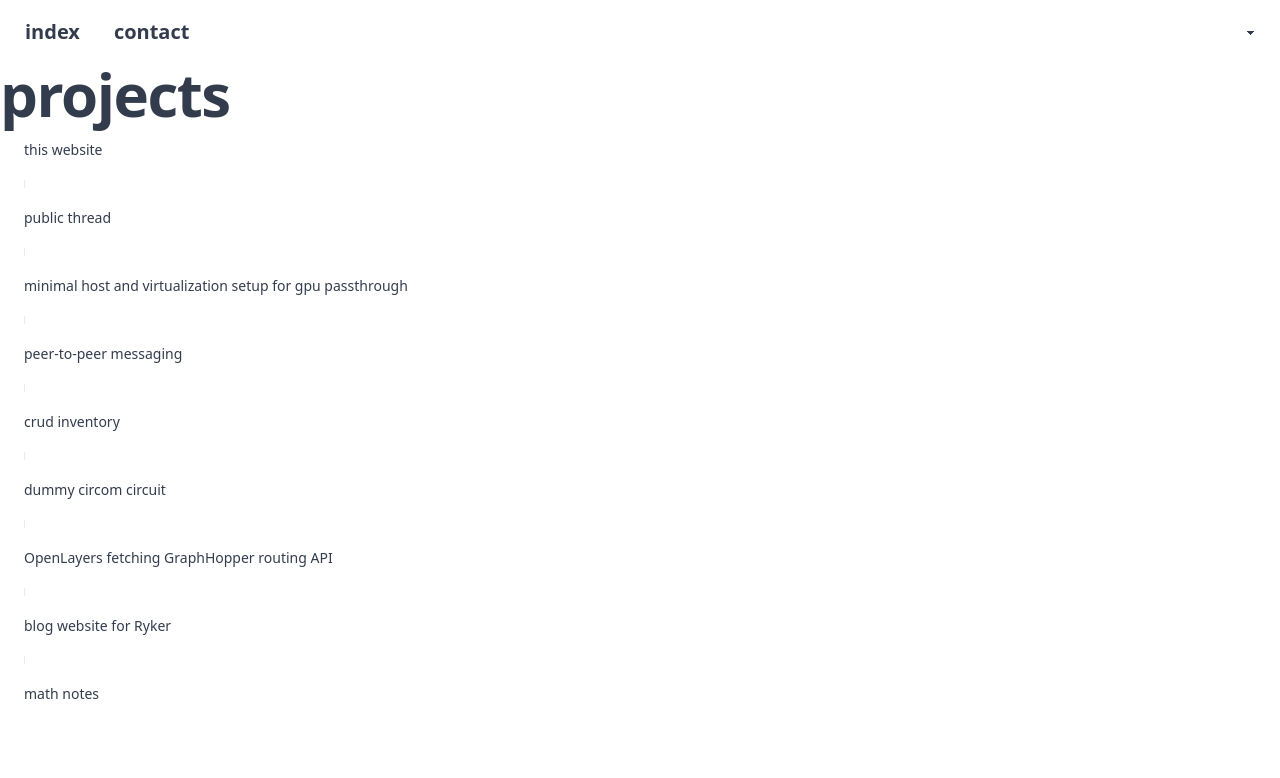
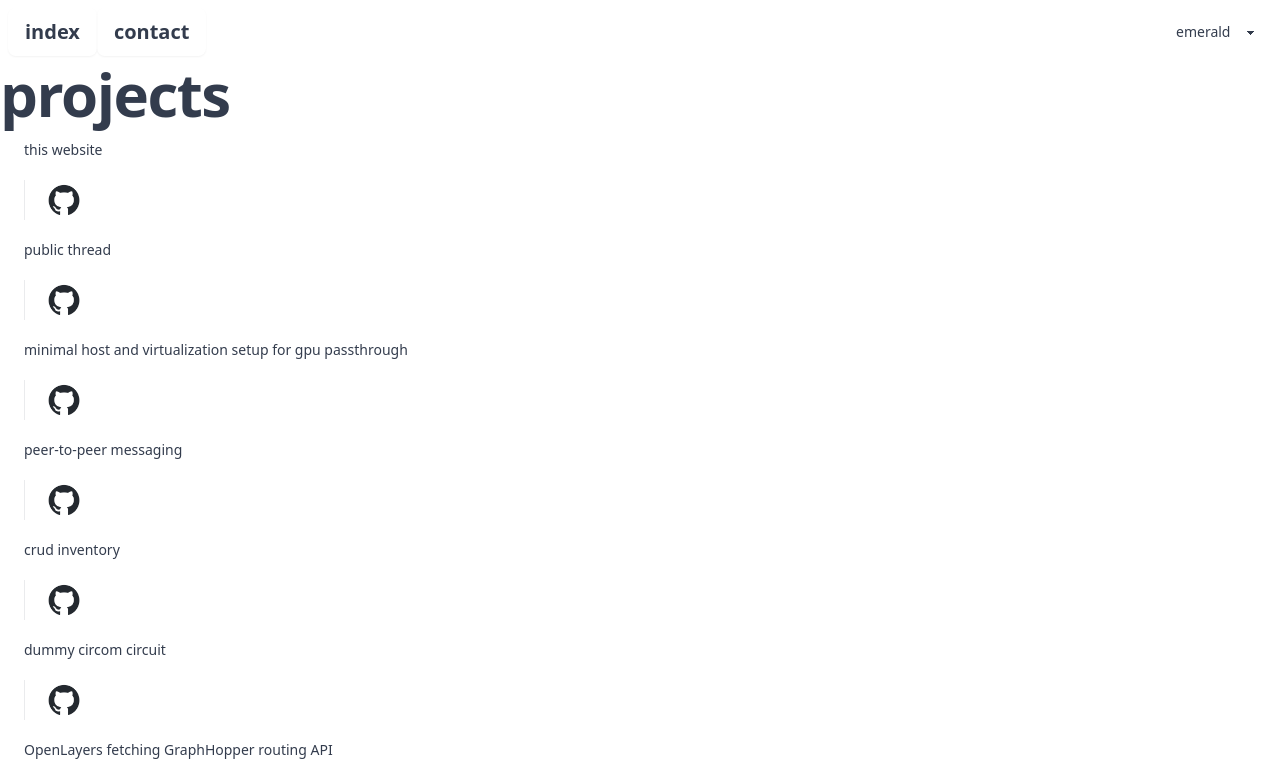
Before and after one commit to ap-19927/index, a Nuxt app: page / in a window 1280 px wide. Shown: the top 778 px of the page. Built offline with nearby package versions, Linux system fonts and the light colour scheme.

Commit message:
force a theme to start so gitHub links show

```diff
--- a/components/AppHeader.vue
+++ b/components/AppHeader.vue
@@ -14,8 +14,8 @@ const themes = [
       <nav>
         <div class="navbar bg-base-100">
           <div class="flex-1">
-            <a class="btn btn-ghost text-xl" href="/">index</a>
-            <a class="btn btn-ghost text-xl" href="/contact">contact</a>
+            <a class="btn bg-transparent border-transparent hover:btn-primary text-xl" href="/">index</a>
+            <a class="btn bg-transparent border-transparent hover:btn-primary text-xl" href="/contact">contact</a>
           </div>
           <div class="flex-none gap-2">
             <select class="select w-full max-w-xs" v-model="colorMode.preference">
--- a/nuxt.config.ts
+++ b/nuxt.config.ts
@@ -3,7 +3,7 @@ export default defineNuxtConfig({
   devtools: { enabled: true },
   modules: ['@nuxtjs/tailwindcss', '@nuxtjs/color-mode'],
   colorMode: {
-    preference: 'system',
+    preference: 'emerald',
     dataValue: 'theme', // activate data-theme in <html> tag
     classSuffix: '',
   },
```
